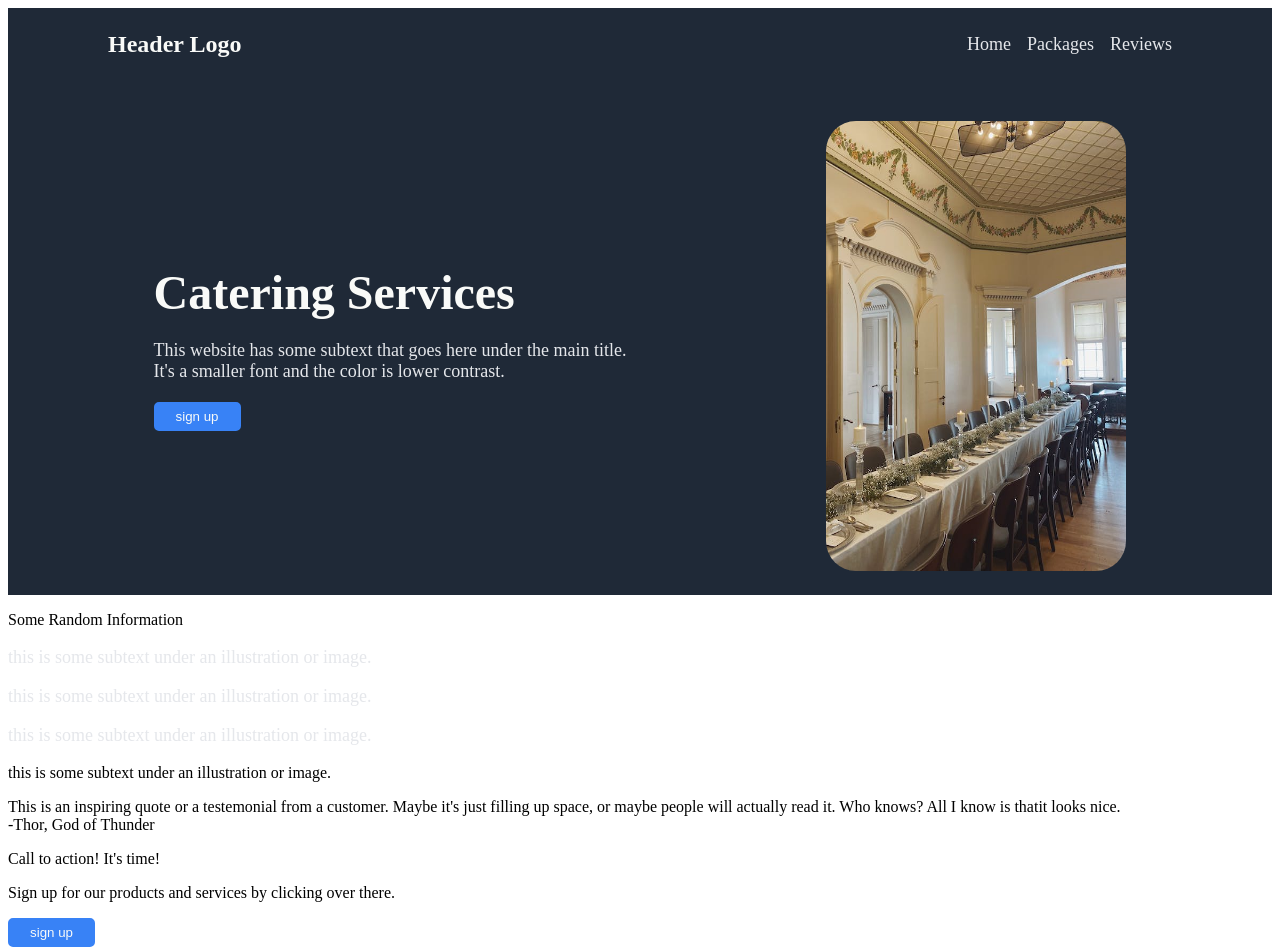
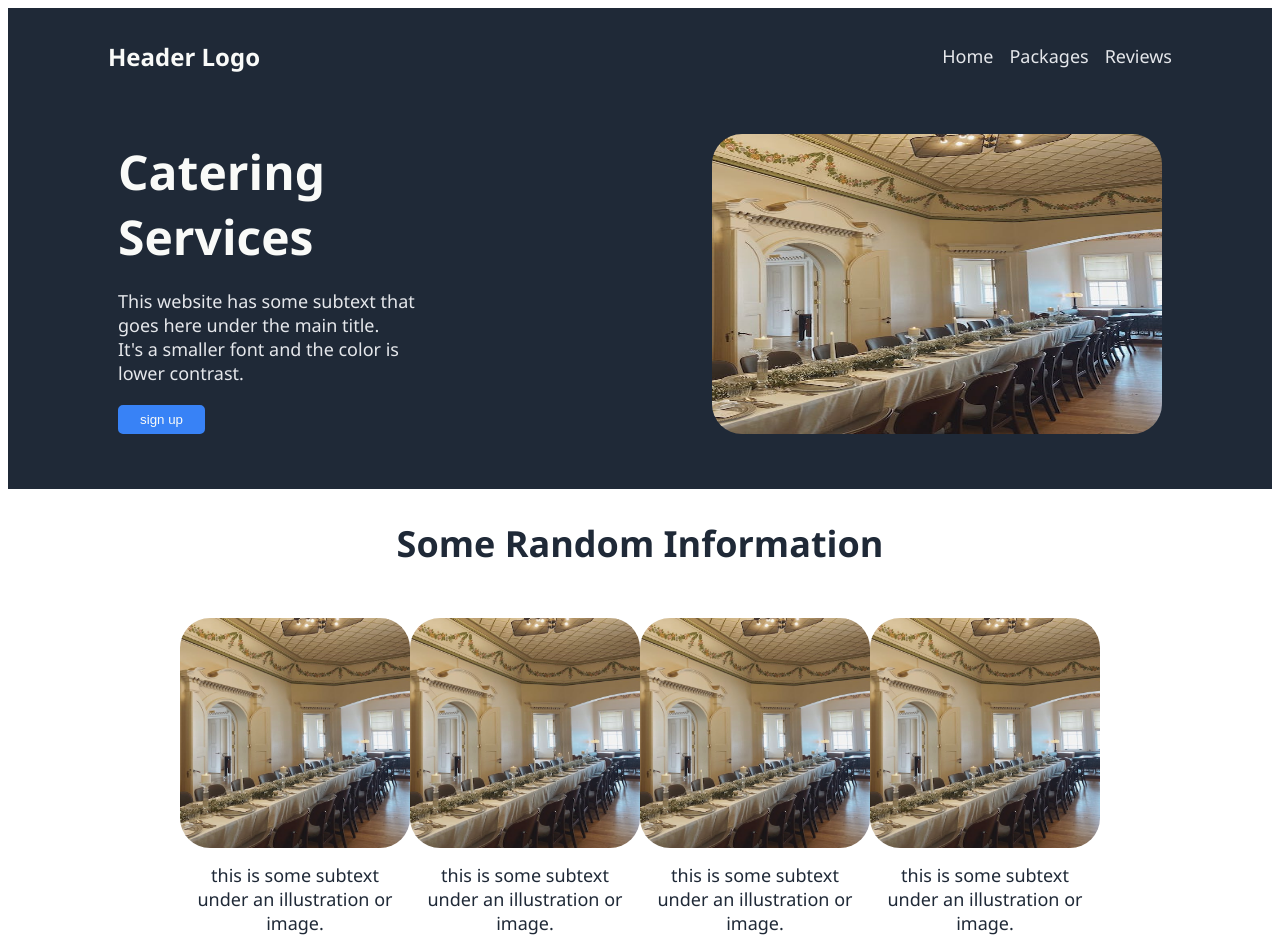
Before and after one commit to k-mae123/landing_page, a plain HTML site: page index.html in a window 1280 px wide. Shown: the top 952 px of the page. Drawn offline with Linux system fonts and the light colour scheme.

Commit message:
edit pages

```diff
--- a/index.css
+++ b/index.css
@@ -1,12 +1,15 @@
-/* * {
-    border:1px solid green;
-}*/
+
+
+body {
+    font-family: 'Segoe UI', Tahoma, Geneva, Verdana, sans-serif;
+}
 
 .first-section {
     display: flex;
+    flex: 1;
     flex-direction: column;
     background-color: #1f2937;
-    padding: 10px 100px;
+    padding: 20px 100px 40px 100px;
     gap: 40px;
 }
 
@@ -37,8 +40,9 @@ a {
 
 .subheader {
     display: flex;
+    flex: 1;
     justify-content: center;
-    gap: 200px;
+    gap: 270px;
     padding: 10px;
 }
 
@@ -68,6 +72,83 @@ button {
     color: #f9faf8
 }
 
-.image1 img {
+.image1 img,
+.boxes img {
     border-radius: 30px;
 }
+
+.second-section {
+    display: flex;
+    flex-direction: column;
+    justify-content: center;
+    align-items: center;
+    padding: 30px 200px 40px 200px;
+    gap: 50px;
+}
+
+.boxes {
+    display: flex;
+    text-align: center;
+}
+
+.info {
+    font-size: 36px;
+    font-weight: bolder;
+    color: #1f2937;
+}
+
+.box.text {
+    padding: 10px;
+    color: #1f2937;
+    font-size: 18px;
+}
+
+.third-section {
+    display: flex;
+    flex-direction: column;
+    align-items: center;
+    background-color: #e5e7eb;
+    padding: 200px;
+}
+
+.quote {
+    font-size: 36px;
+    font-style: italic;
+}
+
+.name {
+    align-self: flex-end;
+}
+
+.fourth-section {
+    display: flex;
+    justify-content: center;
+    align-content: center;
+    padding: 70px 100px;
+}
+
+.blue-box {
+    display: flex;
+    justify-content: space-between;
+    align-items: center;
+    gap: 200px;
+    padding: 30px 70px;
+    border-radius: 20px;
+    background-color: #3882f6;
+    color:#f9faf8;
+}
+
+.footer {
+    display: flex;
+    justify-content: center;
+}
+.line {
+    font-size: 18px;
+    font-weight: bold;
+}
+
+.bottom-button {
+    border: 2px solid #f9faf8;
+    border-radius: 20px;
+    padding: 5px 15px;
+}
--- a/index.html
+++ b/index.html
@@ -13,9 +13,9 @@
 
                 <div class="logo">Header Logo</div>
                 <ul>
-                    <li><a href="./pages/homepage.html">Home</a></li>
-                    <li><a href="./pages/packages.html">Packages</a></li>
-                    <l<i><a href="./pages/branches.html">Reviews</a></li>
+                    <li><a>Home</a></li>
+                    <li><a>Packages</a></li>
+                    <li><a>Reviews</a></li>
                 </ul>
 
             </div>
@@ -27,7 +27,7 @@
                     <div class="button"><button>sign up</button></div>
                 </div>
                 <div class="image1">
-                    <img src="./images/free-photo-of-wedding-reception-venue.jpeg" alt="wedding reception" width="300" height="450">
+                    <img src="./images/free-photo-of-wedding-reception-venue.jpeg" alt="wedding reception" width="450" height="300">
                 </div>
 
             </div>
@@ -35,26 +35,30 @@
 
 
         <div class="second-section">
-            <p>Some Random Information</p>
+            <div class="info">Some Random Information</div>
             <div class="boxes">
-                <div>
-                    <p class="subtext">this is some subtext under an illustration or image.</p>
+                <div class="individual box">
+                    <img src="./images/free-photo-of-wedding-reception-venue.jpeg" width="230px" height="230px">
+                    <div class="box text">this is some subtext under an illustration or image.</div>
                 </div>
-                <div>
-                    <p class="subtext">this is some subtext under an illustration or image.</p>
+                <div class="individual box">
+                    <img src="./images/free-photo-of-wedding-reception-venue.jpeg" width="230px" height="230px">
+                    <div class="box text">this is some subtext under an illustration or image.</div>
                 </div>
-                <div>
-                    <p class="subtext">this is some subtext under an illustration or image.</p>
+                <div class="individual box">
+                    <img src="./images/free-photo-of-wedding-reception-venue.jpeg" width="230px" height="230px">
+                    <div class="box text">this is some subtext under an illustration or image.</div>
                 </div>
-                <div>
-                    <p>this is some subtext under an illustration or image.</p>
+                <div class="individual box">
+                    <img src="./images/free-photo-of-wedding-reception-venue.jpeg" width="230px" height="230px">
+                    <div class="box text">this is some subtext under an illustration or image.</div>
                 </div>
             </div>
         </div>
 
 
         <div class="third-section">
-            <div class="quote">This is an inspiring quote or a testemonial from a customer. Maybe it's just filling up space, or maybe people will actually read it. Who knows? All I know is thatit looks nice.</div>
+            <div class="quote">"This is an inspiring quote or a testemonial from a customer. Maybe it's just filling up space, or maybe people will actually read it. Who knows? All I know is that it looks nice."</div>
             <div class="name">-Thor, God of Thunder</div>
         </div>
 
@@ -62,8 +66,8 @@
         <div class="fourth-section">
             <div class="blue-box">
                 <div>
-                    <p>Call to action! It's time!</p>
-                    <p>Sign up for our products and services by clicking over there.</p>
+                    <div class="line">Call to action! It's time!</div>
+                    <div>Sign up for our products and services by clicking over there.</div>
                 </div>
                 <div class="bottom-button">
                     <button>sign up</button>
```
Also changed, not shown: css/branches.css (deleted), css/homepage.css (deleted), css/packages.css (deleted), pages/branches.html (deleted), pages/homepage.html (deleted), pages/packages.html (deleted).
